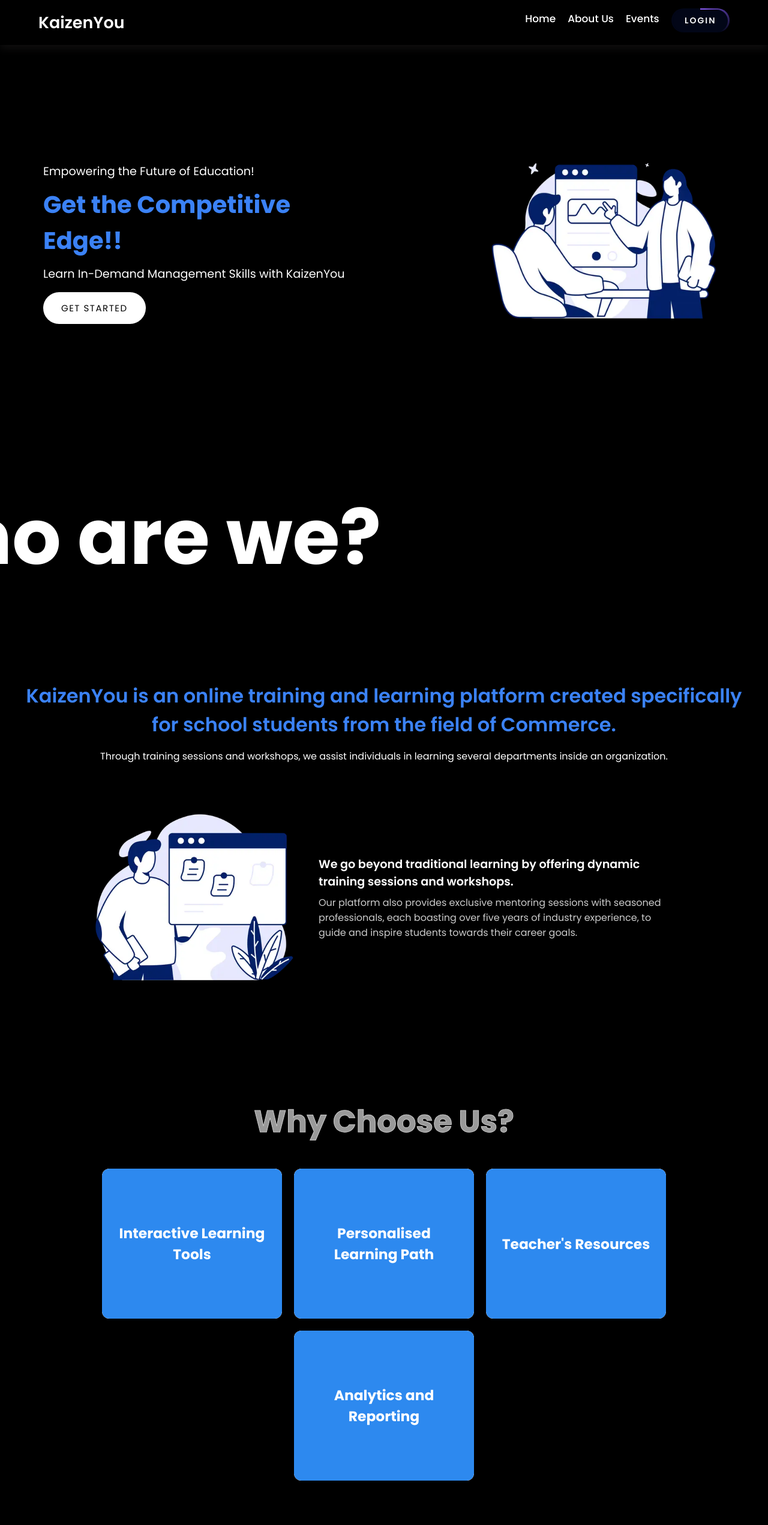
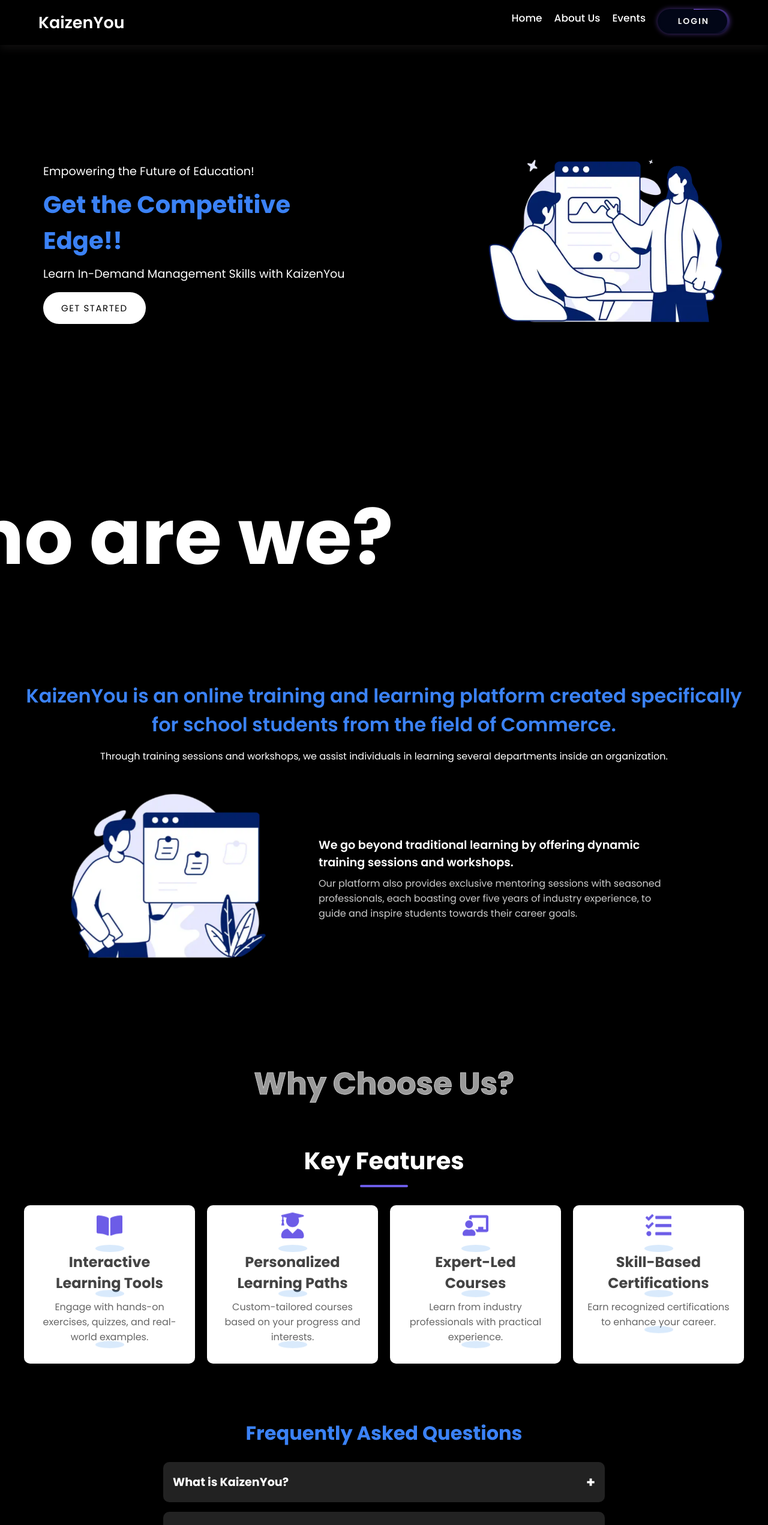
Before and after one commit to TanishkKaushik7/KaizenYou, a React (Vite) app: page /KaizenYou/login in a window 1280 px wide. Shown: the top 2542 px of the page at 60% size. Built offline with nearby package versions, Linux system fonts and the light colour scheme.

Commit message:
add framer-motion for animations; rename RadioInputs to Navbar; implement Features component with scroll visibility; update landing page styles

```diff
--- a/package.json
+++ b/package.json
@@ -13,6 +13,7 @@
     "preview": "vite preview"
   },
   "dependencies": {
+    "framer-motion": "^12.4.7",
     "gh-pages": "^6.3.0",
     "react": "^19.0.0",
     "react-dom": "^19.0.0",
--- /dev/null
+++ b/src/components/features.jsx
@@ -0,0 +1,63 @@
+import React, { useEffect, useState } from "react";
+import { FaBookOpen, FaUserGraduate, FaChalkboardTeacher, FaTasks } from "react-icons/fa";
+import "../cssfiles/features.css";
+
+const featuresList = [
+  {
+    icon: <FaBookOpen className="feature-icon" />,
+    title: "Interactive Learning Tools",
+    description: "Engage with hands-on exercises, quizzes, and real-world examples.",
+  },
+  {
+    icon: <FaUserGraduate className="feature-icon" />,
+    title: "Personalized Learning Paths",
+    description: "Custom-tailored courses based on your progress and interests.",
+  },
+  {
+    icon: <FaChalkboardTeacher className="feature-icon" />,
+    title: "Expert-Led Courses",
+    description: "Learn from industry professionals with practical experience.",
+  },
+  {
+    icon: <FaTasks className="feature-icon" />,
+    title: "Skill-Based Certifications",
+    description: "Earn recognized certifications to enhance your career.",
+  },
+];
+
+const Features = () => {
+  const [isVisible, setIsVisible] = useState(false);
+
+  useEffect(() => {
+    const onScroll = () => {
+      const section = document.querySelector(".features-section");
+      if (section) {
+        const sectionTop = section.getBoundingClientRect().top;
+        if (sectionTop < window.innerHeight - 100) {
+          setIsVisible(true);
+        }
+      }
+    };
+    window.addEventListener("scroll", onScroll);
+    return () => window.removeEventListener("scroll", onScroll);
+  }, []);
+
+  return (
+    <section className={`features-section ${isVisible ? "visible" : ""}`}>
+      <div className="features-container">
+        <h2 className="features-title">Key Features</h2>
+        <div className="features-grid">
+          {featuresList.map((feature, index) => (
+            <div key={index} className="feature-card">
+              <div className="icon-wrapper">{feature.icon}</div>
+              <h3 className="feature-title">{feature.title}</h3>
+              <p className="feature-description">{feature.description}</p>
+            </div>
+          ))}
+        </div>
+      </div>
+    </section>
+  );
+};
+
+export default Features;
--- a/src/components/landing.jsx
+++ b/src/components/landing.jsx
@@ -1,15 +1,57 @@
-import React from "react";
+import React, { useState, useEffect, useRef } from "react";
 import { FaFacebook, FaTwitter, FaInstagram, FaLinkedin } from "react-icons/fa";
 import img1 from "../assets/herosection.png";
 import img2 from "../assets/workshop.png";
 import FAQ from "./faq";
+import Features from "./features";
 import "../cssfiles/landing.css";
 
 const LandingPage = () => {
+  const [mousePos, setMousePos] = useState({ x: 0, y: 0 });
+  const sectionsRef = useRef([]);
+
+  useEffect(() => {
+    // Mouse Parallax Effect
+    const handleMouseMove = (e) => {
+      const { innerWidth, innerHeight } = window;
+      const x = (e.clientX - innerWidth / 2) / 40;
+      const y = (e.clientY - innerHeight / 2) / 40;
+      setMousePos({ x, y });
+    };
+
+    window.addEventListener("mousemove", handleMouseMove);
+
+    return () => {
+      window.removeEventListener("mousemove", handleMouseMove);
+    };
+  }, []);
+
+  useEffect(() => {
+    // Fade-In Effect on Scroll
+    const observer = new IntersectionObserver(
+      (entries) => {
+        entries.forEach((entry) => {
+          if (entry.isIntersecting) {
+            entry.target.classList.add("visible");
+          } else {
+            entry.target.classList.remove("visible");
+          }
+        });
+      },
+      { threshold: 0.2 }
+    );
+
+    sectionsRef.current.forEach((section) => {
+      if (section) observer.observe(section);
+    });
+
+    return () => observer.disconnect();
+  }, []);
+
   return (
     <div>
       {/* Hero Section */}
-      <section className="container">
+      <section className="container fade-in" ref={(el) => (sectionsRef.current[0] = el)}>
         <div className="text-container">
           <p>Empowering the Future of Education!</p>
           <h2>Get the Competitive Edge!!</h2>
@@ -18,18 +60,23 @@
             <button className="bn-1">Get Started</button>
           </div>
         </div>
-        <div className="image-container">
+        <div
+          className="image-container"
+          style={{
+            transform: `perspective(1200px) translateX(${mousePos.x}px) translateY(${mousePos.y}px) translateZ(50px)`,
+          }}
+        >
           <img src={img1} alt="Hero Section" loading="lazy" />
         </div>
       </section>
 
       {/* Sliding Text Section */}
-      <div className="sliding-text-container">
+      <div className="sliding-text-container fade-in" ref={(el) => (sectionsRef.current[1] = el)}>
         <h1 className="sliding-text">Who are we?</h1>
       </div>
 
       {/* About Section */}
-      <section className="info-section">
+      <section className="info-section fade-in" ref={(el) => (sectionsRef.current[2] = el)}>
         <h2>
           KaizenYou is an online training and learning platform created
           specifically for school students from the field of Commerce.
@@ -40,9 +87,17 @@
         </p>
       </section>
 
-      {/* Workshop Section */}
-      <section className="workshop-section">
-        <img src={img2} alt="Workshop" className="im" loading="lazy" />
+      {/* Workshop Section with Parallax Effect */}
+      <section className="workshop-section fade-in" ref={(el) => (sectionsRef.current[3] = el)}>
+        <div
+          className="workshop-image"
+          style={{
+            transform: `perspective(1200px) translateX(${mousePos.x}px) translateY(${mousePos.y}px) translateZ(80px) scale(1.15)`,
+            transition: "transform 0.1s ease-out",
+          }}
+        >
+          <img src={img2} alt="Workshop" className="im" loading="lazy" />
+        </div>
         <div className="txt">
           <p>We go beyond traditional learning by offering dynamic training sessions and workshops.</p>
           <p className="tx">
@@ -54,59 +109,18 @@
       </section>
 
       {/* Why Choose Us Section */}
-      <section className="head-container">
+      <section className="head-container fade-in" ref={(el) => (sectionsRef.current[4] = el)}>
         <h1 className="choose">Why Choose Us?</h1>
       </section>
-      {/* Flip Boxes Section */}
-      <section className="flip-boxes-section">
-        <div className="flip-box">
-          <div className="flip-box-inner">
-        <div className="flip-box-front">
-          <h3>Interactive Learning Tools</h3>
-        </div>
-        <div className="flip-box-back">
-          <p>Engage students with interactive, lessons, quizess and games  that makes learning fun and effective</p>
+      <Features />
 
-        </div>
-          </div>
-        </div>
-        <div className="flip-box">
-          <div className="flip-box-inner">
-        <div className="flip-box-front">
-          <h3>Personalised Learning Path</h3>
-        </div>
-        <div className="flip-box-back">
-          <p>Tailor educationalexperiences to meet the unique needs of each student, ensuring no one gets left behind.</p>
-        </div>
-          </div>
-        </div>
-        <div className="flip-box">
-          <div className="flip-box-inner">
-        <div className="flip-box-front">
-          <h3>Teacher's Resources</h3>
-        </div>
-        <div className="flip-box-back">
-          <p>Equip educator with the tools they need to create dynamic and impactful lessons.</p>
-        </div>
-          </div>
-        </div>
-        <div className="flip-box">
-          <div className="flip-box-inner">
-        <div className="flip-box-front">
-          <h3>Analytics and Reporting</h3>
-        </div>
-        <div className="flip-box-back">
-          <p>Gain insight into student performance and progress with ourcomprehensive analytics platform.</p>
-        </div>
-          </div>
-        </div>
-      </section>
       {/* FAQ Section */}
-      <section className="faq-section">
+      <section className="faq-section fade-in" ref={(el) => (sectionsRef.current[5] = el)}>
         <FAQ />
       </section>
+
       {/* Footer */}
-      <footer className="footer">
+      <footer className="footer fade-in" ref={(el) => (sectionsRef.current[6] = el)}>
         <div className="social-icons">
           <a href="https://www.linkedin.com/company/kaizenyou/" target="_blank" rel="noopener noreferrer">
             <FaLinkedin />
--- /dev/null
+++ b/src/cssfiles/features.css
@@ -0,0 +1,181 @@
+/* Features Section */
+.features-section {
+    background-color: #000000;
+    padding: 60px 20px;
+    text-align: center;
+    opacity: 0;
+    transform: translateY(50px);
+    transition: opacity 0.8s ease-out, transform 0.8s ease-out;
+}
+
+/* Section becomes visible on scroll */
+.features-section.visible {
+    opacity: 1;
+    transform: translateY(0);
+}
+
+.features-container {
+    max-width: 1200px;
+    margin: auto;
+}
+
+/* Features Title */
+.features-title {
+    font-size: 2.5rem;
+    font-weight: bold;
+    color: #ffffff;
+    margin-bottom: 30px;
+    position: relative;
+}
+
+/* Title Underline Animation */
+.features-title::after {
+    content: "";
+    display: block;
+    width: 80px;
+    height: 4px;
+    background: #6c5ce7;
+    margin: 10px auto;
+    border-radius: 5px;
+    animation: titleBar 1s ease-in-out infinite alternate;
+}
+
+@keyframes titleBar {
+    0% { width: 80px; }
+    100% { width: 120px; }
+}
+
+/* Features Grid */
+.features-grid {
+    display: grid;
+    grid-template-columns: repeat(auto-fit, minmax(250px, 1fr));
+    gap: 20px;
+}
+
+/* Feature Card */
+.feature-card {
+    background: white;
+    padding: 20px;
+    border-radius: 10px;
+    box-shadow: 0 4px 8px rgba(0, 0, 0, 0.1);
+    transition: transform 0.4s ease-in-out, box-shadow 0.4s ease-in-out, border 0.4s ease-in-out, color 0.4s ease-in-out;
+    opacity: 1;
+    transform: translateY(0);
+    border: 2px solid transparent;
+    text-align: center;
+    position: relative;
+    overflow: hidden;
+}
+
+/* Icon Wrapper */
+.icon-wrapper {
+    margin-bottom: 15px;
+    position: relative;
+    display: inline-block;
+}
+
+/* 🆕 Continuous Jumping Effect (Icons & Text) */
+.feature-icon,
+.feature-title,
+.feature-description {
+    display: inline-block;
+    animation: continuousJump 2.5s ease-in-out infinite;
+    transition: transform 0.3s ease-in-out, color 0.3s ease-in-out;
+}
+
+/* Continuous Jumping */
+@keyframes continuousJump {
+    0% { transform: translateY(0); }
+    40% { transform: translateY(-10px); } /* Move up */
+    70% { transform: translateY(0); } /* Return to normal */
+    100% { transform: translateY(0); }
+}
+
+/* 🆕 Ripple Effect for Icons & Text */
+.icon-wrapper::after,
+.feature-title::after,
+.feature-description::after {
+    content: "";
+    position: absolute;
+    bottom: -5px;
+    left: 50%;
+    width: 40px;
+    height: 10px;
+    background: rgba(45, 137, 239, 0.3);
+    border-radius: 50%;
+    transform: translateX(-50%) scale(0);
+    animation: rippleEffect 2.5s ease-in-out infinite;
+}
+
+/* Ripple Animation */
+@keyframes rippleEffect {
+    0% {
+        transform: translateX(-50%) scale(0);
+        opacity: 0.8;
+    }
+    40% {
+        transform: translateX(-50%) scale(1.2);
+        opacity: 0.6;
+    }
+    70% {
+        transform: translateX(-50%) scale(1.5);
+        opacity: 0;
+    }
+    100% {
+        transform: translateX(-50%) scale(0);
+        opacity: 0;
+    }
+}
+
+/* 🆕 Hover Effect: Instant Jump & Color Change */
+.feature-card:hover .feature-icon,
+.feature-card:hover .feature-title,
+.feature-card:hover .feature-description {
+    transform: translateY(-20px);
+    color: #2d89ef;
+    animation: instantJump 0.3s ease-in-out, continuousJump 2.5s ease-in-out infinite;
+}
+
+/* Instant Jump on Hover */
+@keyframes instantJump {
+    0% { transform: translateY(0); }
+    50% { transform: translateY(-20px); }
+    100% { transform: translateY(-20px); }
+}
+
+/* Feature Icon */
+.feature-icon {
+    font-size: 2.7rem; /* Keep size fixed */
+    color: #6c5ce7;
+}
+
+/* Feature Title */
+.feature-title {
+    font-size: 1.5rem;
+    font-weight: 700;
+    color: #444;
+    margin-bottom: 10px;
+    position: relative;
+}
+
+/* Feature Description */
+.feature-description {
+    font-size: 1rem;
+    color: #666;
+    position: relative;
+}
+
+/* Responsive Design */
+@media (max-width: 768px) {
+    .features-title {
+        font-size: 1.8rem;
+    }
+
+    .feature-title {
+        font-size: 1.2rem;
+    }
+
+    .feature-description {
+        font-size: 1rem;
+    }
+}
--- a/src/cssfiles/landing.css
+++ b/src/cssfiles/landing.css
@@ -198,7 +198,7 @@
 }
 
 .workshop-section .im {
-  width: 40%;
+  width: 80%;
   max-width: 350px;
   border-radius: 10px;
 }
@@ -264,110 +264,14 @@
 .footer p {
   font-size: 14px;
 }
-/* Flip Boxes Section */
-.flip-boxes-section {
-  display: flex;
-  flex-wrap: wrap;
-  justify-content: center;
-  gap: 20px;
-  padding: 40px;
-  perspective: 1000px; /* Adds 3D depth */
+
+.fade-in {
+  opacity: 0;
+  transform: translateY(20px);
+  transition: opacity 0.6s ease-out, transform 0.6s ease-out;
 }
 
-.flip-box {
-  width: 300px;  /* Increased width */
-  height: 250px; /* Reduced height */
-  background: linear-gradient(to bottom, #ffffff, #f3f3f3);
-  border-radius: 12px;
-  box-shadow: 0 4px 10px rgba(0, 0, 0, 0.2);
-  overflow: hidden;
-  position: relative;
-  transition: transform 0.5s ease, box-shadow 0.5s ease;
-  transform-style: preserve-3d;
+.fade-in.visible {
+  opacity: 1;
+  transform: translateY(0);
 }
-
-.flip-box-inner {
-  width: 100%;
-  height: 100%;
-  position: relative;
-  transform-style: preserve-3d;
-}
-
-.flip-box-front,
-.flip-box-back {
-  position: absolute;
-  width: 100%;
-  height: 100%;
-  backface-visibility: hidden;
-  display: flex;
-  align-items: center;
-  justify-content: center;
-  text-align: center;
-  padding: 20px;
-  border-radius: 12px;
-  transition: opacity 0.4s ease-in-out;
-}
-
-/* Front side styling */
-.flip-box-front {
-  background: #2d89ef;
-  color: white;
-  font-size: 20px;
-  font-weight: bold;
-}
-
-/* Back side styling */
-.flip-box-back {
-  background: #ffffff;
-  color: #333;
-  font-size: 16px;
-  transform: rotateX(10deg);
-  opacity: 0;
-}
-
-/* 3D Hover Effect */
-.flip-box:hover {
-  transform: rotateX(15deg) scale(1.05);
-  box-shadow: 0 10px 20px rgba(0, 0, 0, 0.3);
-}
-
-/* Show back side on hover */
-.flip-box:hover .flip-box-front {
-  opacity: 0;
-}
-
-.flip-box:hover .flip-box-back {
-  opacity: 1;
-  transform: rotateX(0deg);
-}
-
-/* RESPONSIVENESS */
-@media (max-width: 768px) {  /* Tablet */
-  .flip-box {
-    width: 300px;  /* Adjust width */
-    height: 220px; /* Adjust height */
-  }
-
-  .flip-box-front {
-    font-size: 18px;
-  }
-
-  .flip-box-back {
-    font-size: 15px;
-  }
-}
-
-@media (max-width: 480px) {  /* Mobile */
-  .flip-box {
-    width: 100%;  /* Full width */
-    height: 200px; /* Smaller height */
-  }
-
-  .flip-box-front {
-    font-size: 16px;
-  }
-
-  .flip-box-back {
-    font-size: 14px;
-  }
-}
--- a/src/cssfiles/nav.css
+++ b/src/cssfiles/nav.css
@@ -40,10 +40,15 @@
   text-decoration: none;
 }
 
+/* Menu */
 .menu {
   display: flex;
   list-style: none;
   gap: 20px;
+}
+
+.menu li {
+  list-style: none;
 }
 
 .menu li a {
@@ -55,7 +60,7 @@
 }
 
 .menu li a:hover {
-  color: rgb(59 130 246);
+  color: rgb(59, 130, 246);
 }
 
 /* Login Button */
@@ -67,34 +72,32 @@
   text-align: center;
   background-color: #020617;
   color: #ffffff;
+  top: -0.15rem;
   font-size: 14px;
-  top: -0.2rem;
   font-weight: 500;
-  line-height: 20px;
   padding: 10px 30px;
-  border-radius: 9999px;
+  border-radius: 50px;
   cursor: pointer;
   transition: all 0.3s ease-in-out;
   overflow: hidden;
   border: none;
+  box-shadow: 0 0 8px rgba(139, 92, 246, 0.5);
+  min-width: 120px;
 }
 
-/* Animated border effect */
+/* Running border effect */
 .login-btn::before {
   content: "";
-  background-image: conic-gradient(
-    #8b5cf6 20deg, /* Violet color */
-    transparent 120deg
-  );
-  height: 200%;
-  width: 200%;
+  background-image: conic-gradient(#8b5cf6 20deg, transparent 120deg);
+  height: 250%;
+  width: 250%;
   position: absolute;
-  left: -50%;
-  top: -50%;
-  animation: rotate 2s infinite linear;
+  left: -75%;
+  top: -75%;
+  animation: rotate 3s infinite linear;
 }
 
-/* Inner overlay to keep text readable */
+/* Inner overlay */
 .login-btn::after {
   content: "LOGIN";
   position: absolute;
@@ -102,8 +105,6 @@
   width: 94%;
   background-color: #020617;
   border-radius: 9999px;
-  top: 3%;
-  left: 3%;
   color: #f7f7f7;
   display: flex;
   align-items: center;
@@ -111,33 +112,46 @@
   font-size: 14px;
   font-weight: 600;
   letter-spacing: 2px;
+  transition: background-color 0.3s ease, transform 0.3s ease-in-out;
 }
 
-/* Keyframes for rotation */
+/* Keyframes */
 @keyframes rotate {
   100% {
     transform: rotate(-360deg);
   }
 }
 
-/* Hover effect */
+/* Hover Effects */
 .login-btn:hover::after {
   background-color: #1e1b29;
   color: #ffffff;
+  transform: scale(1.1);
 }
-/* Responsive Hamburger Menu */
+
+.login-btn:hover::before {
+  background-image: conic-gradient(rgb(59, 130, 246) 20deg, transparent 120deg);
+}
+
+.login-btn:hover {
+  box-shadow: 0 0 15px rgba(59, 130, 246, 0.8), 0 0 25px rgba(59, 130, 246, 0.6);
+}
+
+/* Hamburger Menu */
 .hamburger {
   display: none;
+  flex-direction: column;
   cursor: pointer;
-  flex-direction: column;
+  background: none;
+  border: none;
   gap: 5px;
 }
 
-.hamburger .line {
+.line {
   width: 25px;
   height: 3px;
-  background-color: #fff;
-  transition: all 0.3s ease;
+  background: white;
+  transition: transform 0.3s ease-in-out;
 }
 
 .menu-toggle .line:nth-child(1) {
@@ -154,6 +168,10 @@
 
 /* Responsive Design */
 @media (max-width: 768px) {
+  .hamburger {
+    display: flex;
+  }
+
   .menu {
     display: none;
     flex-direction: column;
@@ -161,10 +179,9 @@
     top: 75px;
     left: 0;
     width: 100%;
-    background: rgb(59 130 246);
-    text-align: center;
+    background: black;
+    padding: 20px 0;
     align-items: center;
-    padding: 10px 0;
   }
 
   .menu.active {
@@ -174,20 +191,4 @@
   .menu li {
     margin: 10px 0;
   }
-
-  .hamburger {
-    display: flex;
-  }
-
-  .login-btn {
-    font-size: 13px;
-    padding: 6px 18px;
-  }
 }
-
-@media (max-width: 480px) {
-  .login-btn {
-    font-size: 12px;
-    padding: 5px 15px;
-  }
-}
```
Also changed, not shown: src/components/nav.jsx (+11 -15 lines), 1 other file (tests, documents, lock files or other folders).
